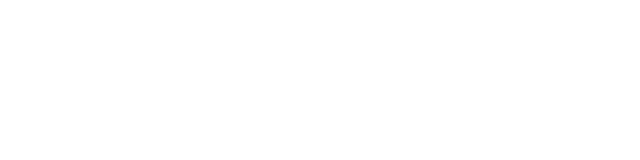
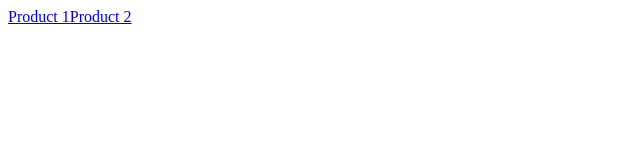
Before and after one commit to ash0304/Nuxt2021, a Nuxt app in the folder my-first-nuxt-app/: page /products in a window 1280 px wide. Before the commit this address had no page. Shown: the top 160 px of the page, without its empty margins (0-640 px from the left). Built offline with nearby package versions, Linux system fonts and the light colour scheme.

Commit message:
Assignment 1: Time to Practice - Pages & Routing

```diff
--- a/my-first-nuxt-app/pages/index.vue
+++ b/my-first-nuxt-app/pages/index.vue
@@ -1,9 +1,16 @@
 <template>
   <section class="container">
     <nuxt-link to="/users">Users</nuxt-link>
+    <button @click="goToProduct">Products</button>
   </section>
 </template>
 
 <script>
-export default {};
+export default {
+  methods: {
+    goToProduct() {
+      this.$router.push("/products");
+    }
+  }
+};
 </script>
--- /dev/null
+++ b/my-first-nuxt-app/pages/products/_pid/index.vue
@@ -0,0 +1,3 @@
+<template>
+  <div>This Product's ID is: {{ $route.params.pid }}</div>
+</template>
--- /dev/null
+++ b/my-first-nuxt-app/pages/products/index.vue
@@ -0,0 +1,6 @@
+<template>
+  <div>
+    <nuxt-link to="/products/1">Product 1</nuxt-link>
+    <nuxt-link to="/products/2">Product 2</nuxt-link>
+  </div>
+</template>
```
